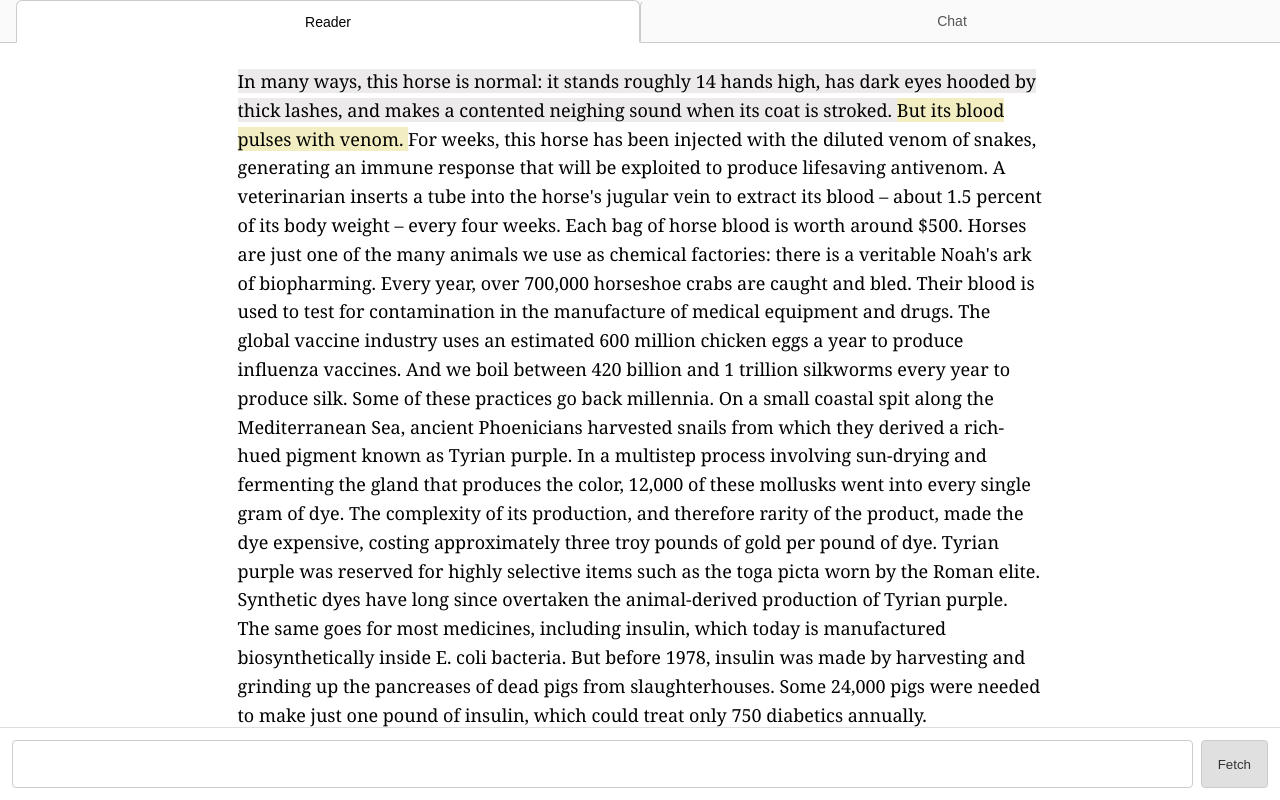
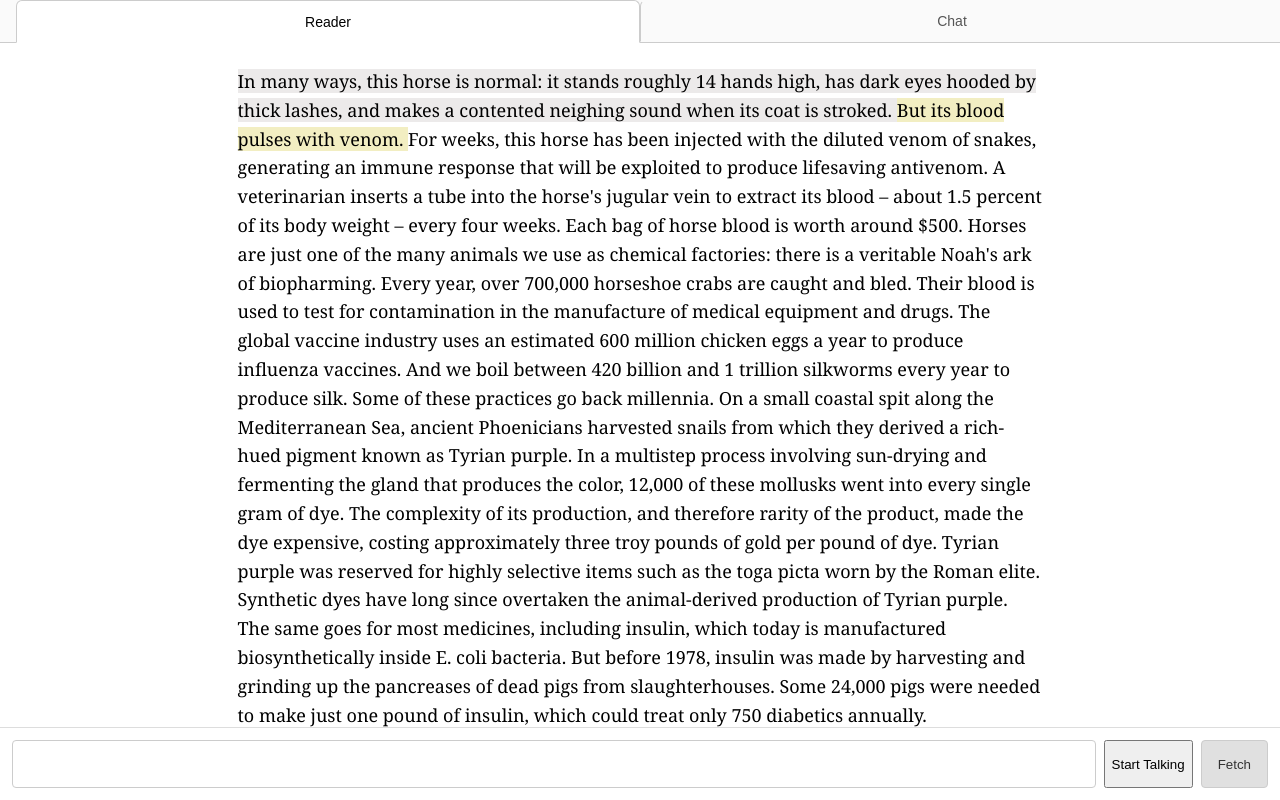
Before and after one commit to pravsels/grant, a React app: page / in a window 1280 px wide. Built offline with nearby package versions, Linux system fonts and the light colour scheme.

Commit message:
upto record button overlay setup

```diff
--- a/src/components/ReaderTab.jsx
+++ b/src/components/ReaderTab.jsx
@@ -16,6 +16,9 @@ export default function ReaderTab(
 
   const [showOverlay, setShowOverlay] = useState(false);
   const hideTimer = useRef(null);
+
+  const [isConversationMode, setIsConversationMode] = useState(false);
+  const [isRecording, setIsRecording] = useState(false);
 
   const [currentIndex, setCurrentIndex] = useState(1);
 
@@ -56,6 +59,11 @@ export default function ReaderTab(
  ]);
 
 
+ function toggleConversationMode() {
+    speechSynthesis.cancel();
+    setIsPlaying(false);
+    setIsConversationMode(cm => !cm);
+ }
 
   // fetch article from the internet
   async function fetchArticle(url) {
@@ -93,7 +101,14 @@ export default function ReaderTab(
   // highlight already read and currently reading text in different ways
   function highlightedText({ sentences, currentIndex }) {
     return (
-      <div className="article-text" style={{ flex: 1, maxWidth: '80ch' }}>
+      <div className="article-text"
+           style={{
+                    flex: 1,
+                    maxWidth: '80ch',
+                    overflowY: 'auto',   // enable scrolling
+                    zIndex: 0
+                  }}
+      >
         {
           sentences.map((sentence, index) => {
             const classname = index  < currentIndex ? 'sentence-read' :
@@ -144,6 +159,7 @@ export default function ReaderTab(
                   minHeight: 0,
                 }}
     >
+
       {/* aritcle display box  */}
       <div className="reader-container"
            onMouseMove={handleMouseEnter}
@@ -155,12 +171,49 @@ export default function ReaderTab(
                     flex: 1,
                     display: 'flex',
                     overflow: 'hidden',
+                    flexDirection: 'column',
                     minHeight: 0
                   }}
       >
-        { highlightedText({ sentences, currentIndex }) }
+          {isConversationMode && (
+              <div
+                style={{
+                  position: 'absolute',
+                  top: 0, left: 0, right: 0, bottom: 0,
+                  background: 'rgba(0,0,0,0.5)',
+                  display: 'flex',
+                  alignItems: 'center',
+                  justifyContent: 'center',
+                  zIndex: 5
+                }}
+              >
+                <button
+                  onMouseDown={() => { setIsRecording(r => !r); }}
+                  onMouseUp={() => { setIsRecording(r => !r); }}
+                  style={{
+                    padding: '1rem',
+                    borderRadius: '50%',
+                    border: 'none',
+                    background: isRecording ? 'red' : '#e0e0e0',
+                    color: '#fff',
+                    cursor: 'pointer',
+                    fontSize: '1.5rem'
+                  }}
+                >
+                  {isRecording ? '🛑' : '🎤'}
+                </button>
+              </div>
+        )}
 
-        {showOverlay &&
+        <div style={{
+                      position: 'relative',
+                      flex: 1,
+                      overflowY: 'auto',
+                      zIndex: 0 }}>
+          {highlightedText({ sentences, currentIndex })}
+        </div>
+
+        {showOverlay && !isConversationMode &&
           (<button
             onClick={onPlay}
             style={{
@@ -213,6 +266,9 @@ export default function ReaderTab(
             border: '1px solid #ccc'
           }}
         />
+        <button onClick={toggleConversationMode}>
+          {isConversationMode ? 'Stop Talking' : 'Start Talking'}
+        </button>
         <button
           onClick={fetchArticle}
           disabled={loading || !url.trim()}
```
